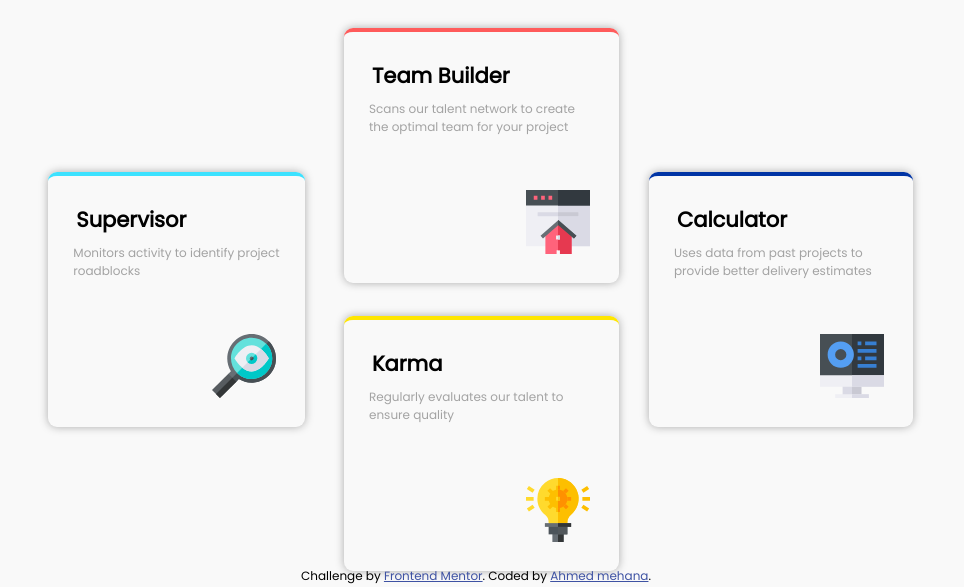
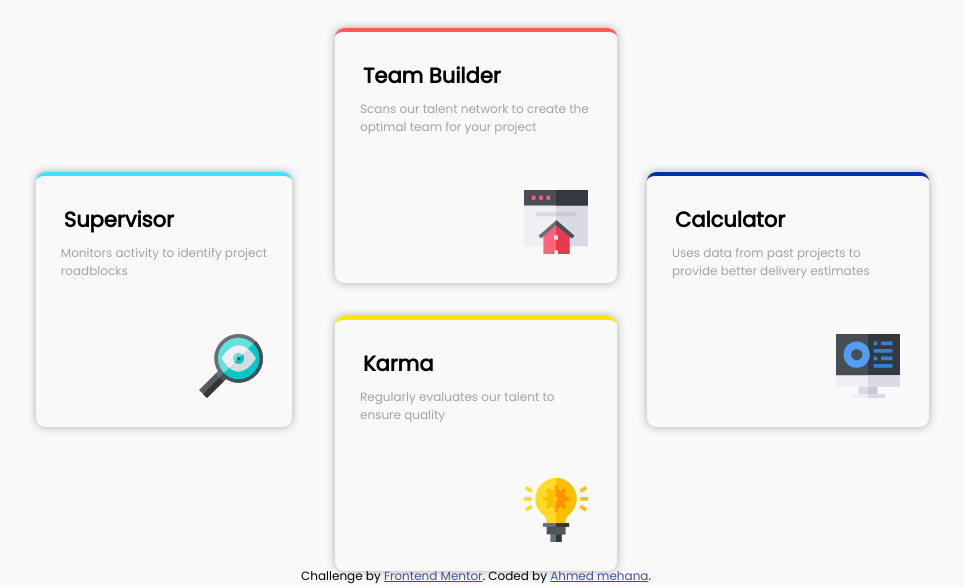
Before and after one commit to ahmed7mehana/four-card-feature-section-master, a plain HTML site: page index.html in a window 1280 px wide. Shown: the part 213-800 px from the top of the page, without its empty margins (164-1128 px from the left). Drawn offline with Linux system fonts and the light colour scheme.

Commit message:
Add files via upload

```diff
--- a/style.css
+++ b/style.css
@@ -69,7 +69,7 @@ body{
   grid-template-columns: repeat(auto-fill, minmax(300px, 1fr));
   grid-template-rows: repeat(3, 144px);
   justify-content: center;
-  max-width: 966px;
+  max-width: 998px;
 
 }
 
```
